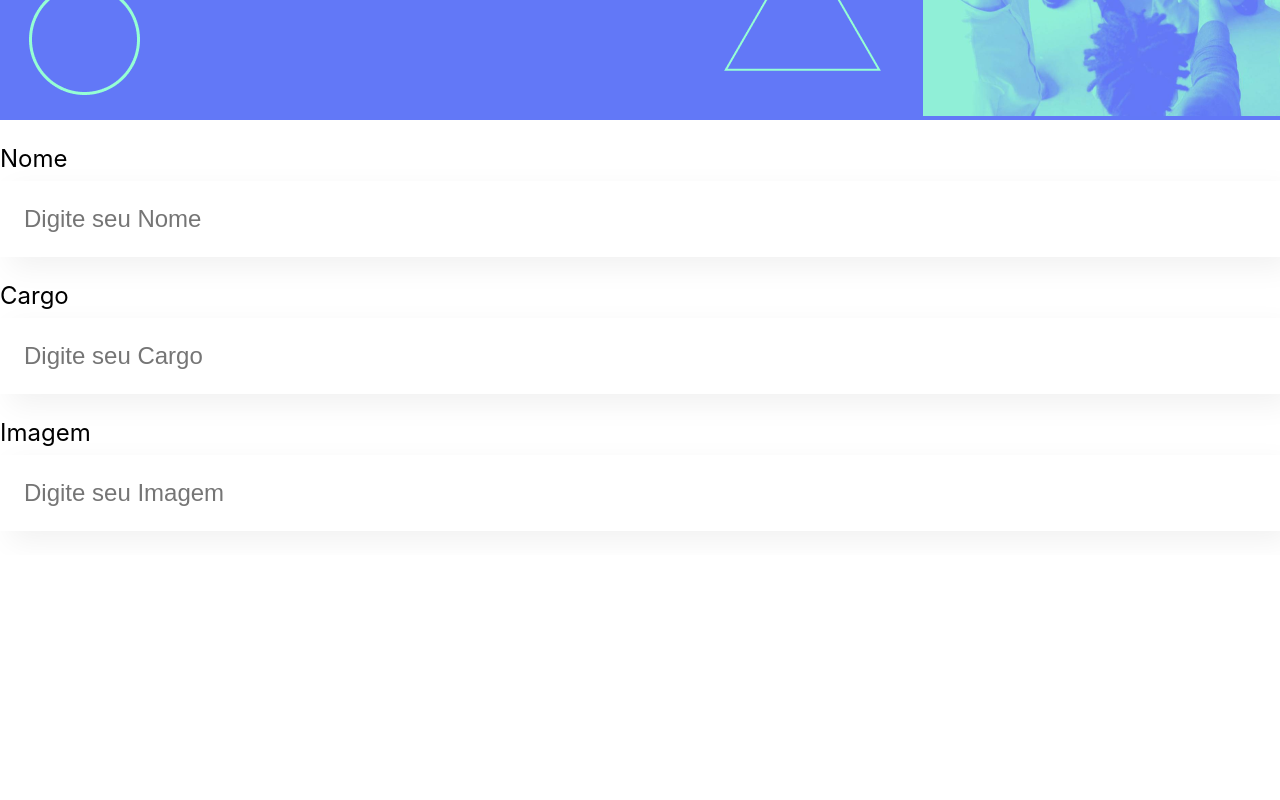
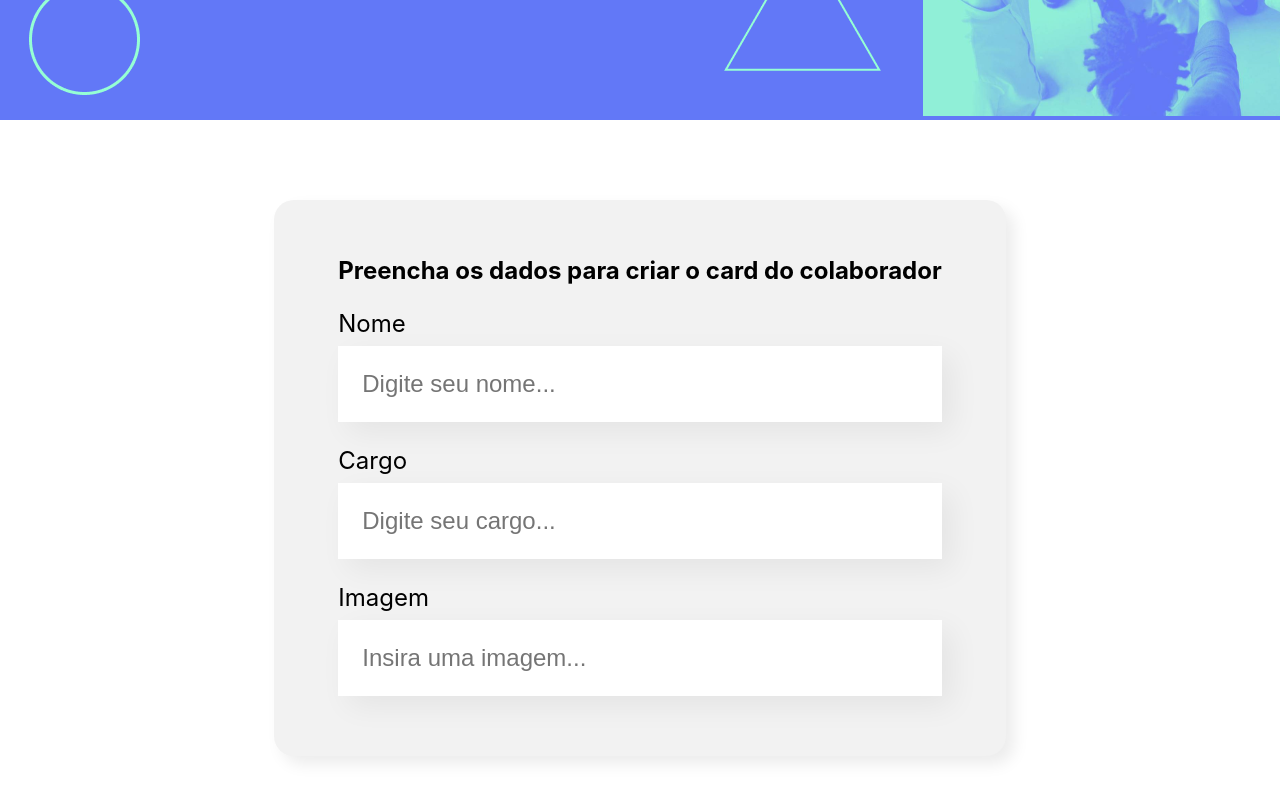
Before and after one commit to pablo-sa10/organo, a React (Create React App) app: page / in a window 1280 px wide. Shown: the part 440-1240 px from the top of the page. Before the commit the page ends 995 px from the top, so only its background shows below. Built offline with nearby package versions, Linux system fonts and the light colour scheme.

Commit message:
formulario quase terminado

```diff
--- a/src/App.js
+++ b/src/App.js
@@ -1,13 +1,11 @@
 import Banner from './components/banner';
-import CampoTexto from './components/campoTexto';
+import Formulario from './components/formulario';
 
 function App() {
   return (
     <div className="App">
       <Banner/>
-      <CampoTexto label="Nome"/>
-      <CampoTexto label="Cargo"/>
-      <CampoTexto label="Imagem"/>
+      <Formulario/>
     </div>
   );
 }
--- a/src/components/campoTexto/index.jsx
+++ b/src/components/campoTexto/index.jsx
@@ -2,10 +2,13 @@
 import './campo.css';
 
 const CampoTexto = (props) => {
+
+    let placeholder = `${props.placeholder}...`
+
     return (
         <div className="campo-texto">
             <label htmlFor="">{props.label}</label>
-            <input type="text" placeholder={`Digite seu ${props.label}`} />
+            <input type="text" placeholder={placeholder} />
         </div>
     )
 }
--- /dev/null
+++ b/src/components/formulario/formulario.css
@@ -0,0 +1,13 @@
+.formulario{
+    display: flex;
+    justify-content: center;
+    margin: 80px 0;
+}
+
+.formulario form {
+    max-width: 80%;
+    background-color: #F2F2F2;
+    border-radius: 20px;
+    padding: 36px 64px;
+    box-shadow: 8px 8px 16px rgba(0, 0, 0, 0.08);
+}
--- /dev/null
+++ b/src/components/formulario/index.jsx
@@ -0,0 +1,17 @@
+import './formulario.css';
+import CampoTexto from '../campoTexto';
+
+const Formulario = () => {
+    return (
+        <section className='formulario'>
+            <form action="">
+                <h2>Preencha os dados para criar o card do colaborador</h2>
+                <CampoTexto label="Nome" placeholder="Digite seu nome"/>
+                <CampoTexto label="Cargo" placeholder="Digite seu cargo"/>
+                <CampoTexto label="Imagem" placeholder="Insira uma imagem"/>
+            </form>
+        </section>
+    )
+}
+
+export default Formulario;
```
Also changed, not shown: src/components/banner/banner.jsx (line endings or trailing spaces).
